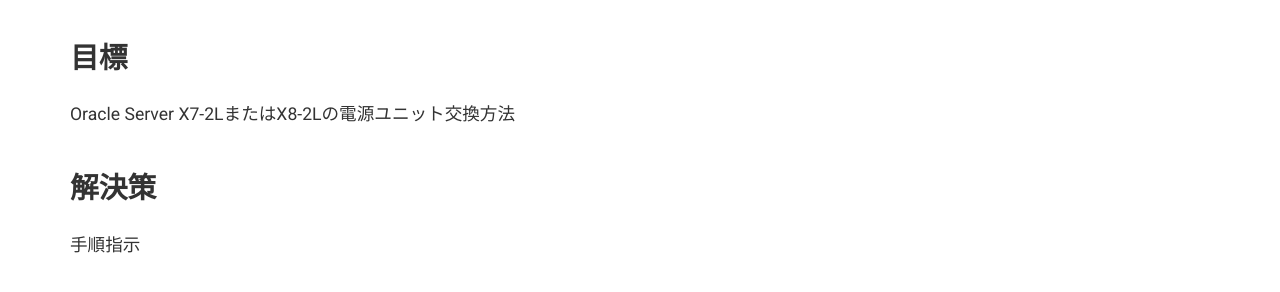
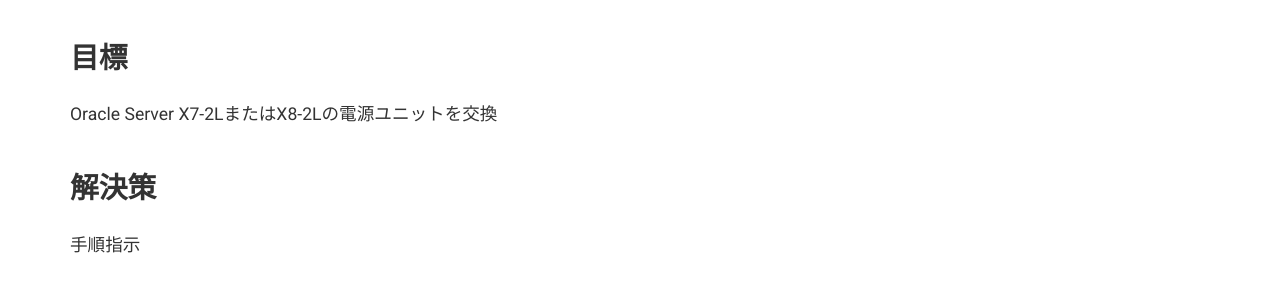
Before and after one commit to goodwaysIT/ja, a Jekyll site: the page built from _posts/2025-08-15-How-to-Replace-an-Oracle-Server-Power-Supply.md, in a window 1280 px wide and 900 px high. Shown: the part 282-574 px from the top of the window. Built offline with Jekyll 4.4.1, drawn with Linux system fonts in a browser that asks for light colours.

Commit message:
Update 2025-08-15-How-to-Replace-an-Oracle-Server-Power-Supply.md

```diff
--- a/_posts/2025-08-15-How-to-Replace-an-Oracle-Server-Power-Supply.md
+++ b/_posts/2025-08-15-How-to-Replace-an-Oracle-Server-Power-Supply.md
@@ -9,7 +9,7 @@ image: /assets/images/posts/How-to-Replace-an-Oracle-Server-Power-Supply.jpg
 ---
 
 ## 目標
-Oracle Server X7-2LまたはX8-2Lの電源ユニット交換方法
+Oracle Server X7-2LまたはX8-2Lの電源ユニットを交換
 
 ## 解決策
 手順指示
```
